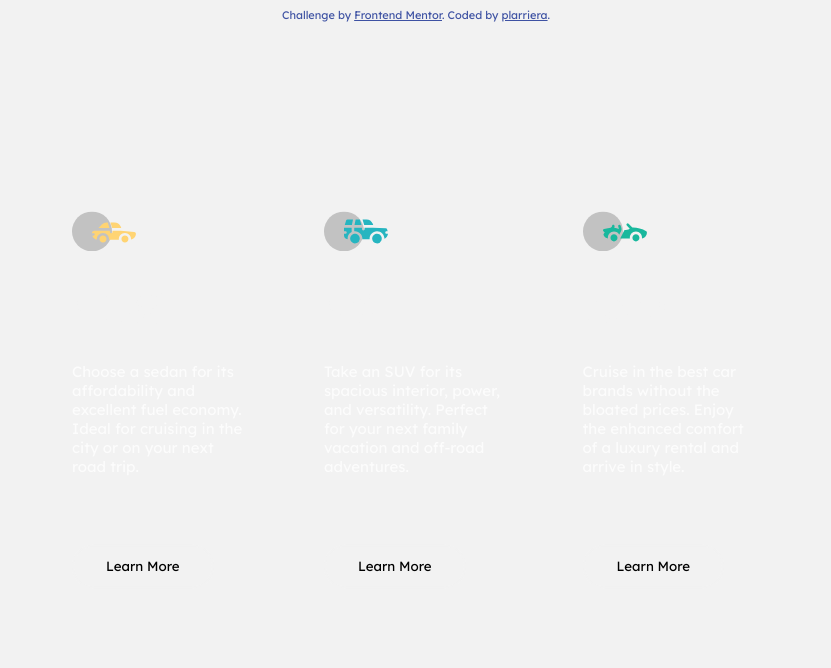
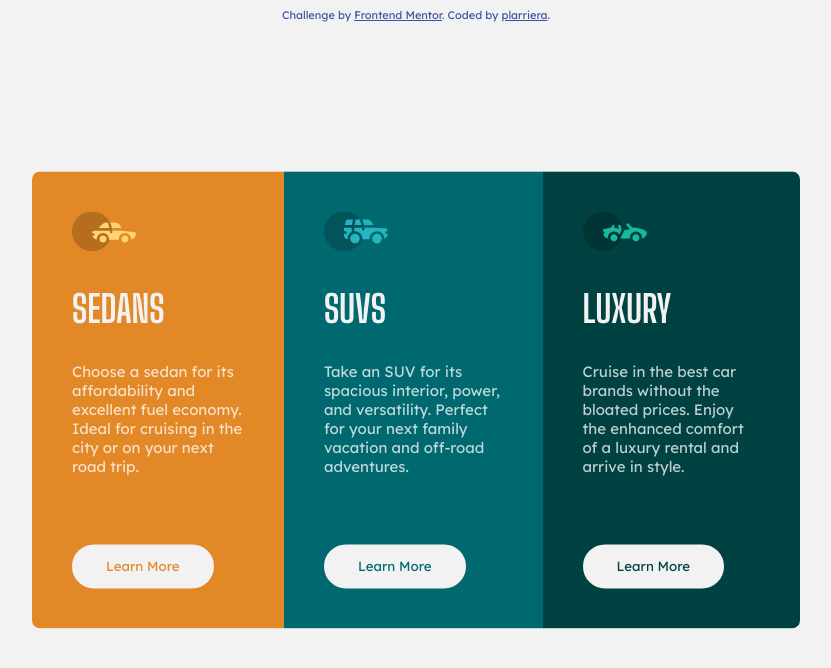
Before and after one commit to plarriera/3-column-preview-card, a plain HTML site: page index.html in a window 1280 px wide. Shown: the whole page, without its empty margins (224-1055 px from the left). Drawn offline with Linux system fonts and the light colour scheme.

Commit message:
update classes

```diff
--- a/index.html
+++ b/index.html
@@ -10,21 +10,21 @@
 </head>
 <body>
   <main>
-    <section id="sedans">
+    <section class="sedans">
       <img src="images/icon-sedans.svg" alt="Graphic of a sedan.">
       <h2>Sedans</h2>
       <p>Choose a sedan for its affordability and excellent fuel economy. Ideal for cruising in the city
       or on your next road trip.</p>
       <button>Learn More</button>
     </section>
-    <section id="suvs">
+    <section class="suvs">
       <img src="images/icon-suvs.svg" alt="Graphic of a SUV.">
       <h2>SUVs</h2>
       <p>Take an SUV for its spacious interior, power, and versatility. Perfect for your next family vacation
       and off-road adventures.</p>
       <button>Learn More</button>
     </section>
-    <section id="luxury">
+    <section class="luxury">
       <img src="images/icon-luxury.svg" alt="Graphic of a luxury car.">
       <h2>Luxury</h2>
       <p>Cruise in the best car brands without the bloated prices. Enjoy the enhanced comfort of a luxury
```
